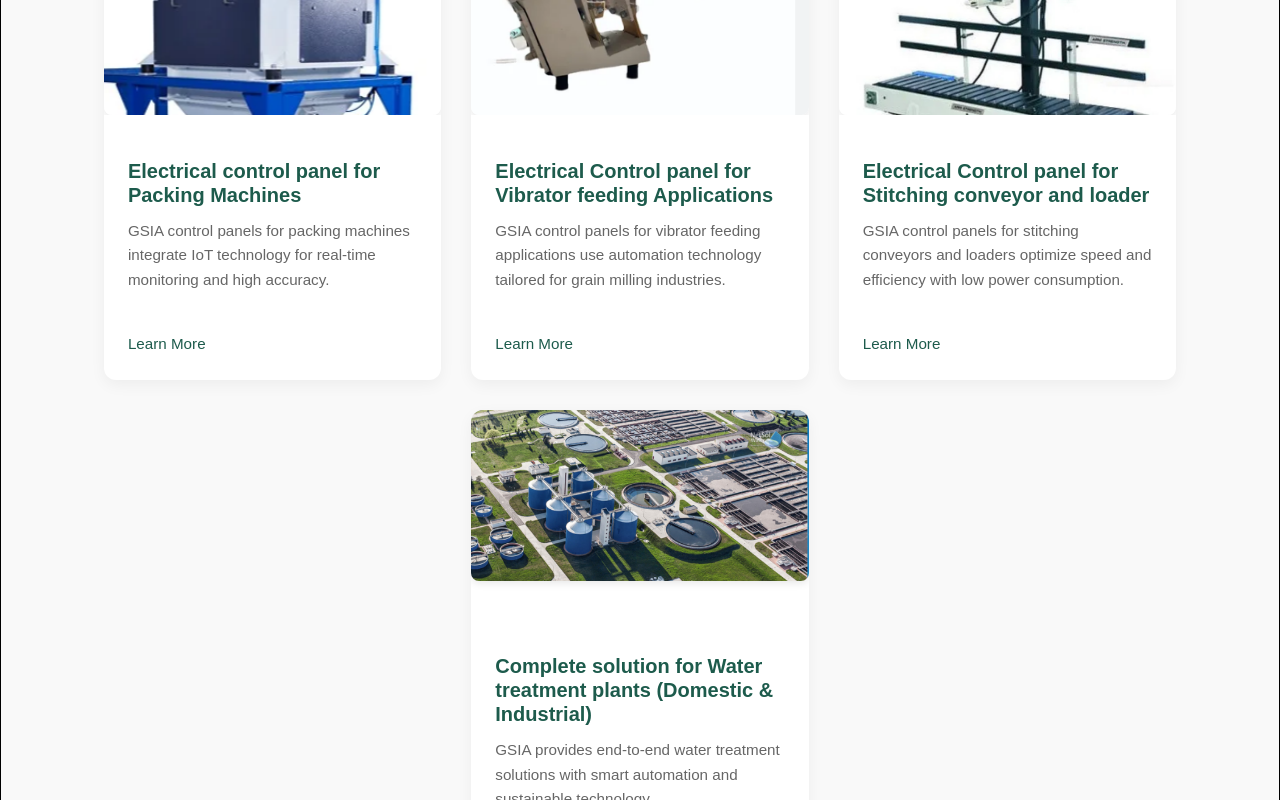
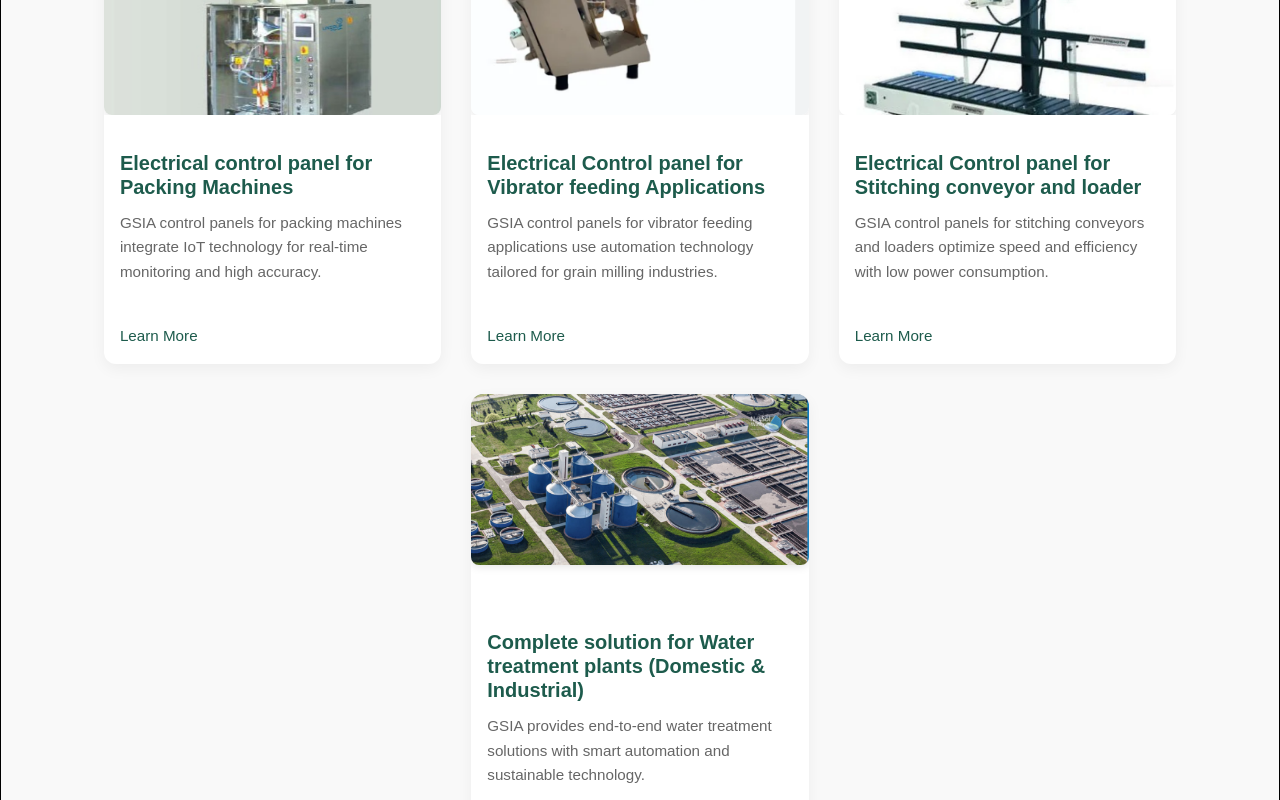
Before and after one commit to preetamgodase944/GSIA, a React (Vite) app: page / in a window 1280 px wide. Shown: the part 1120-1920 px from the top of the page. Built offline with nearby package versions, Linux system fonts and the light colour scheme.

Commit message:
Update product one image

```diff
--- a/src/components/Products/Products.css
+++ b/src/components/Products/Products.css
@@ -79,7 +79,7 @@
 }
 
 .product-content {
-  padding: 1.5rem;
+  padding: 1rem;
   display: flex;
   flex-direction: column;
   height: calc(100% - 200px);
--- a/src/components/Products/Products.jsx
+++ b/src/components/Products/Products.jsx
@@ -1,6 +1,6 @@
 import { useState } from 'react';
 import './Products.css';
-import product_1 from '../../assets/product_1.png';
+import product_1a from '../../assets/product_1a.png';
 import product_2 from '../../assets/product_2.png';
 import product_3 from '../../assets/product_3.png';
 import product_4 from '../../assets/product_4.png';
@@ -12,7 +12,7 @@ export default function Products() {
   const productDetails = {
     first: {
       title: "Electrical control panel for Packing Machines",
-      image: product_1,
+      image: product_1a,
       shortDesc: "GSIA control panels for packing machines integrate IoT technology for real-time monitoring and high accuracy.",
       fullDesc: "GSIA manufactures control panels for packing machinery across all packaging industries. Leveraging IoT-developed Human Machine Interfaces (HMI) and Programmable Logic Controllers (PLC), our solutions ensure packaging accuracy of ±10 grams. The Internet of Things (IoT) integration allows customers to monitor displays anytime, anywhere, enhancing operational efficiency and control.",
       features: [
```
Also changed, not shown: src/assets/product_1.png (deleted), src/assets/product_1a.png (added).
